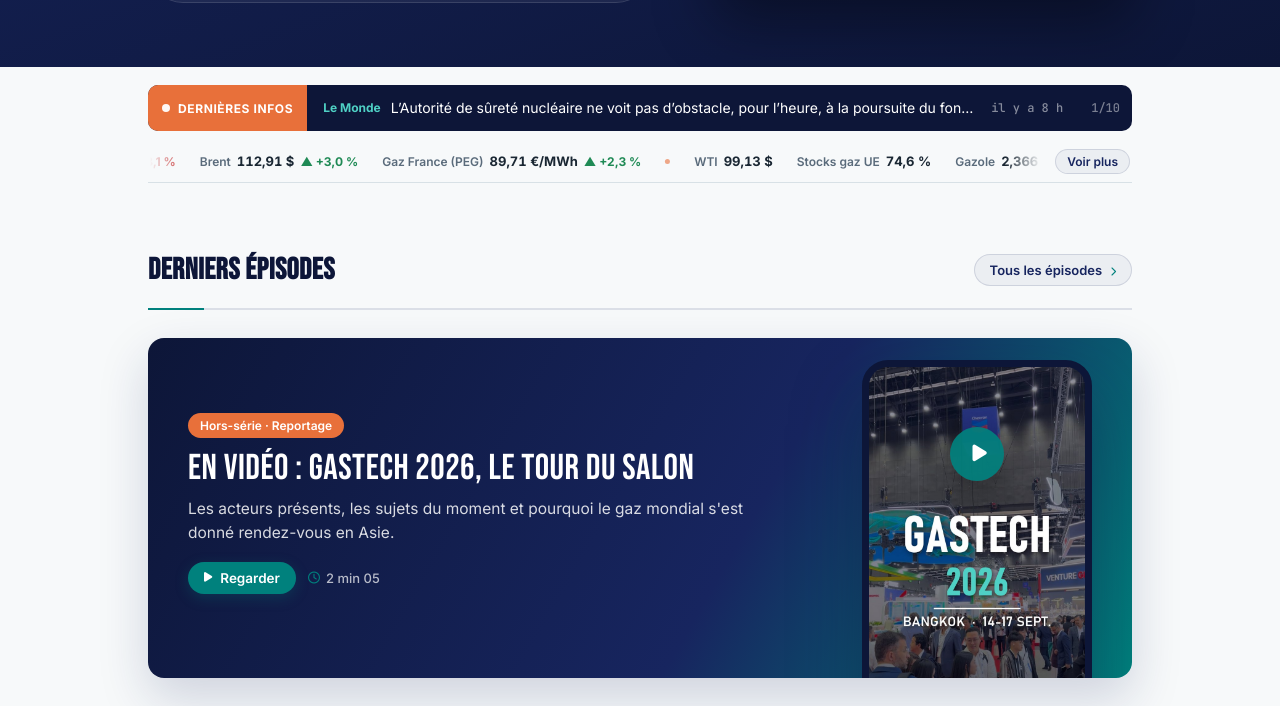
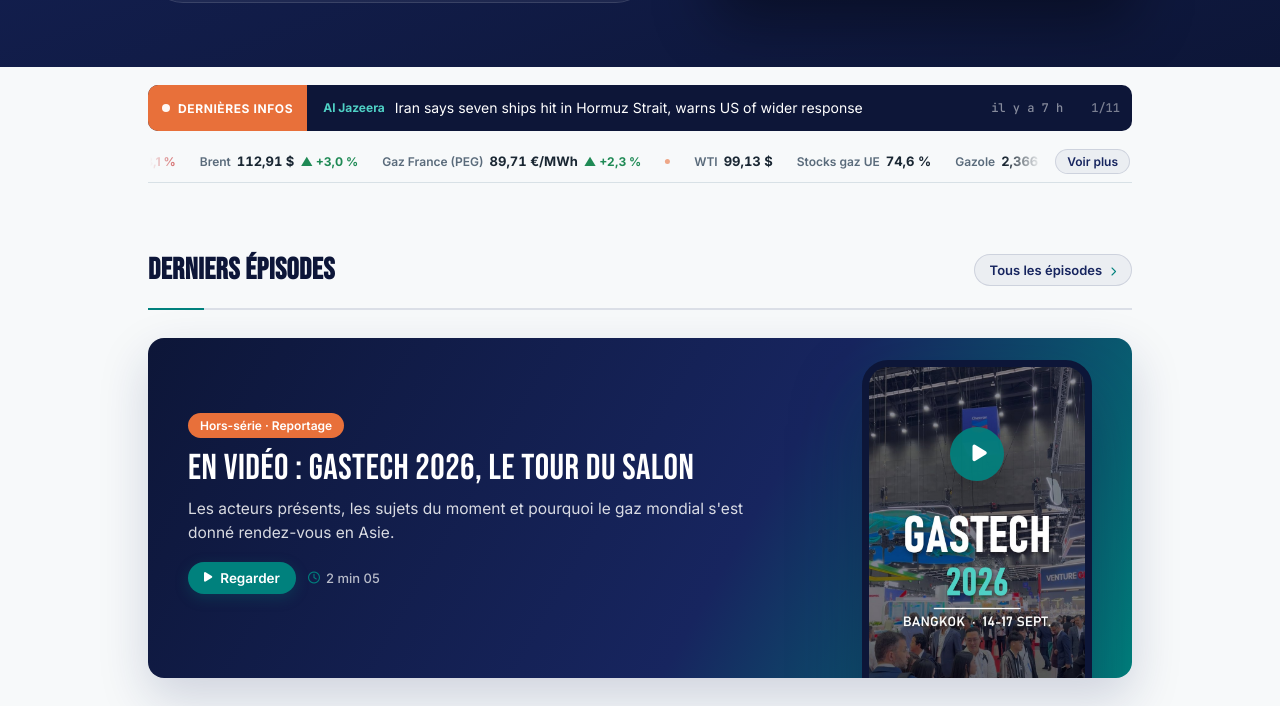
Before and after one commit to InsideEnergyMarkets/Inside-Energy-Markets, a Jekyll site: the page built from index.html, in a window 1280 px wide and 900 px high, scrolled down 417 px, cut to the strip 161-867 px from the top of the window. Built offline with Jekyll 4.4.1, drawn with Linux system fonts in a browser that asks for light colours.

Commit message:
Mise à jour automatique des actualités et incidents

```diff
--- a/_data/incidents.json
+++ b/_data/incidents.json
@@ -1,5 +1,5 @@
 {
- "updated_at": "2026-10-22T17:31:27+00:00",
+ "updated_at": "2026-10-22T21:51:51+00:00",
  "stats": {
   "total_30d": 39,
   "attacks_30d": 34,
--- a/_data/news.json
+++ b/_data/news.json
@@ -1,19 +1,26 @@
 {
- "updated_at": "2026-10-22T17:31:27+00:00",
+ "updated_at": "2026-10-22T21:51:51+00:00",
  "items": [
+  {
+   "title": "Iran says seven ships hit in Hormuz Strait, warns US of wider response",
+   "url": "https://www.aljazeera.com/news/2026/10/22/iran-says-seven-ships-hit-in-hormuz-strait-warns-us-of-wider-response?traffic_source=rss",
+   "source": "Al Jazeera",
+   "lang": "en",
+   "date": "2026-10-22T17:58:04+00:00"
+  },
   {
    "title": "L’Autorité de sûreté nucléaire ne voit pas d’obstacle, pour l’heure, à la poursuite du fonctionnement des réacteurs au-delà de 60 ans",
    "url": "https://www.lemonde.fr/planete/article/2026/10/22/l-autorite-de-surete-nucleaire-ne-voit-pas-d-obstacle-pour-l-heure-a-la-poursuite-du-fonctionnement-des-reacteurs-au-dela-de-60-ans_6798652_3244.html",
    "source": "Le Monde",
    "lang": "fr",
-   "date": "2026-10-22T17:00:19+00:00"
+   "date": "2026-10-22T17:00:13+00:00"
   },
   {
    "title": "Carburant : le gouvernement rembourse les intérêts de prêts aux petites stations-service pour accélérer la baisse des prix dès novembre",
    "url": "https://www.lemonde.fr/penurie-de-carburant/article/2026/10/22/carburant-le-gouvernement-rembourse-les-interets-de-prets-aux-petites-stations-service-pour-accelerer-la-baisse-des-prix-des-novembre_6798648_6145475.html",
    "source": "Le Monde",
    "lang": "fr",
-   "date": "2026-10-22T16:47:26+00:00"
+   "date": "2026-10-22T16:47:23+00:00"
   },
   {
    "title": "U.S. refineries have been running at very high rates in 2026",
--- a/_data/podcast.json
+++ b/_data/podcast.json
@@ -1,5 +1,5 @@
 {
- "updated_at": "2026-10-22T17:31:27+00:00",
+ "updated_at": "2026-10-22T21:51:51+00:00",
  "episodes": {
   "10": {
    "audio": "https://anchor.fm/s/10edf0868/podcast/play/126486789/https%3A%2F%2Fd3ctxlq1ktw2nl.cloudfront.net%2Fstaging%2F2026-8-29%2F489715b9-9275-387d-cec8-06e4f3de2244.mp3",
```
